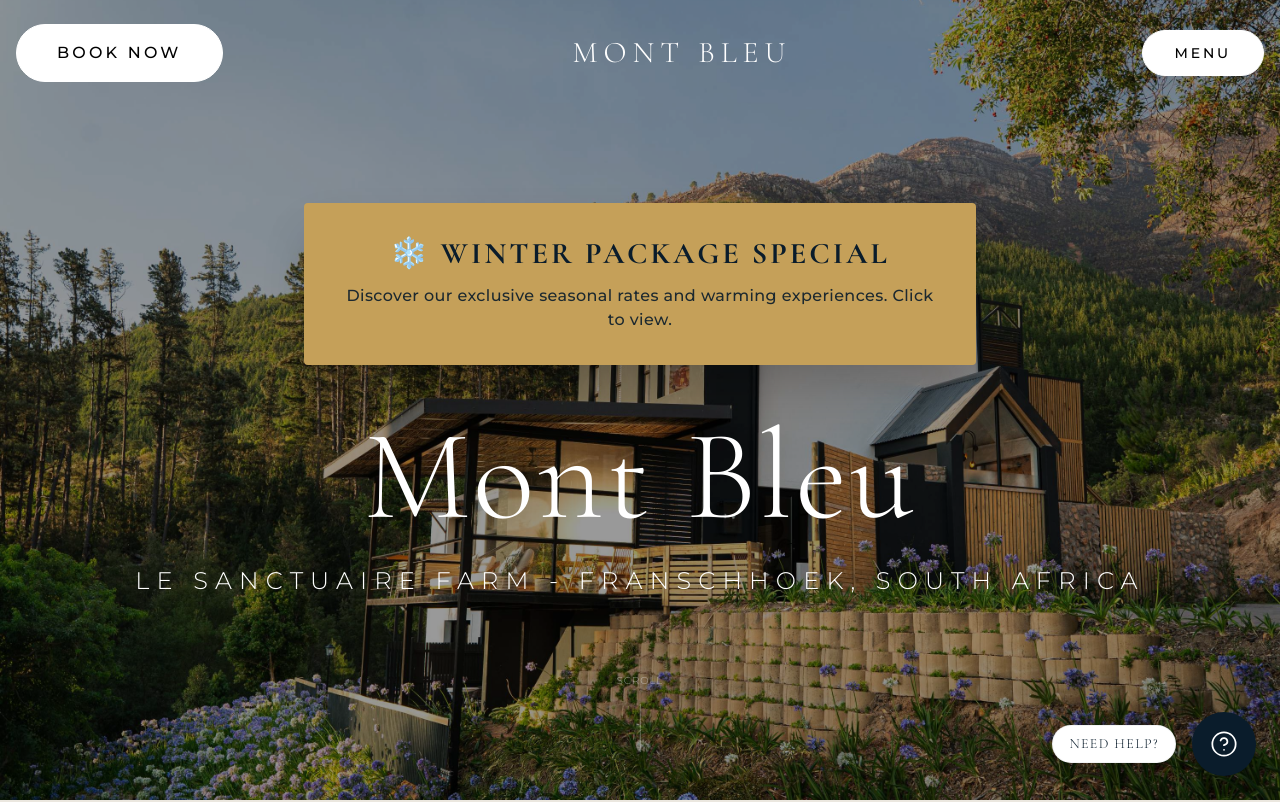
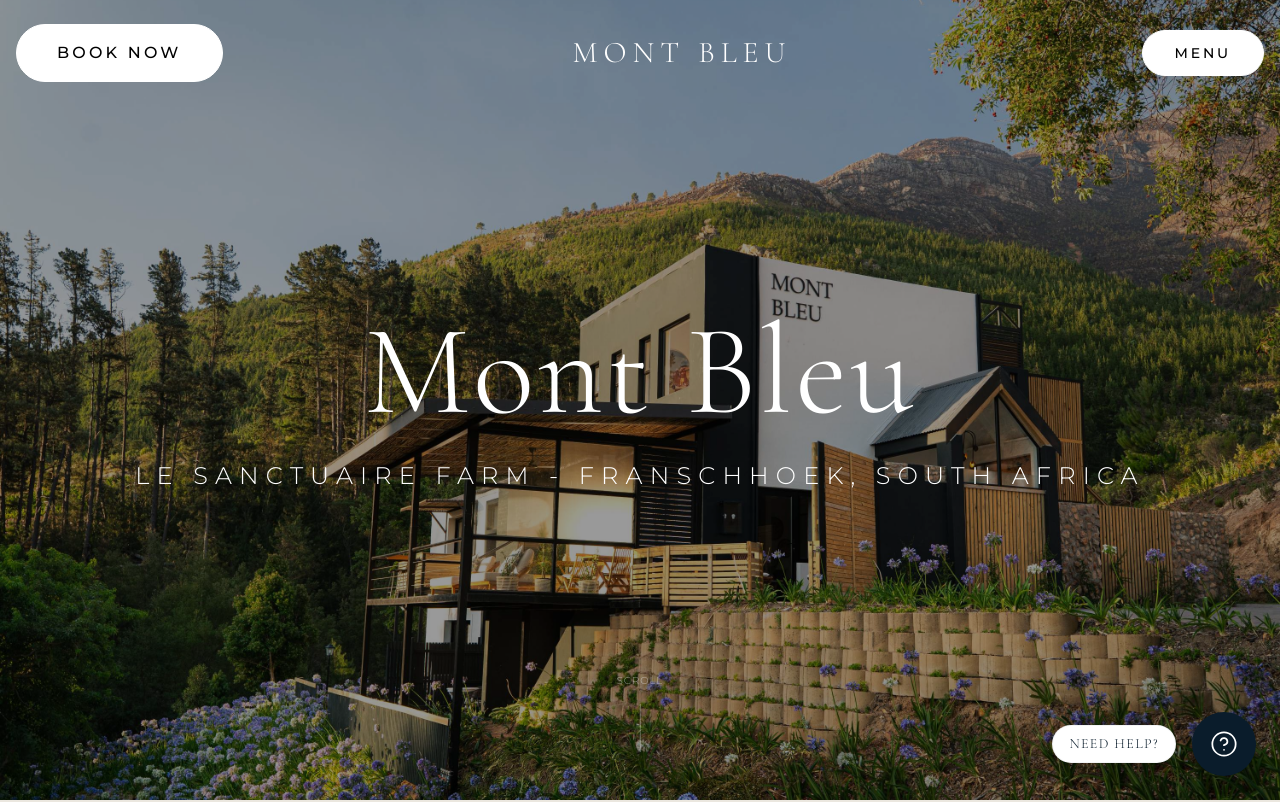
Before and after one commit to matthewblewett-hub/montbleu, a React (Vite) app: page / in a window 1280 px wide. Shown: the top 802 px of the page. Built offline with nearby package versions, Linux system fonts and the light colour scheme.

Commit message:
Remove winter package button from hero

```diff
--- a/src/pages/Home.tsx
+++ b/src/pages/Home.tsx
@@ -36,22 +36,7 @@
                     style={{ opacity: textOpacity }}
                     className="container mx-auto px-6 relative z-10 text-center text-white flex flex-col items-center"
                 >
-                    {/* Prominent Winter Package Block */}
-                    <motion.div
-                         initial={{ opacity: 0, y: -20 }}
-                         animate={{ opacity: 1, y: 0 }}
-                         transition={{ duration: 1, delay: 0.6, ease: "easeOut" }}
-                         className="w-full max-w-2xl mb-12"
-                    >
-                        <a href="/winter-package" className="block bg-sanctuary-gold text-sanctuary-blue p-6 md:p-8 rounded-sm shadow-2xl hover:bg-white transition-all duration-500 group border border-transparent hover:border-sanctuary-gold cursor-pointer">
-                            <span className="block text-xl md:text-3xl font-serif mb-3 uppercase tracking-widest font-bold group-hover:scale-105 transition-transform duration-500">
-                                ❄️ Winter Package Special
-                            </span>
-                            <span className="block text-sm md:text-base font-medium opacity-90 tracking-wide">
-                                Discover our exclusive seasonal rates and warming experiences. Click to view.
-                            </span>
-                        </a>
-                    </motion.div>
+
 
                     <motion.h1
                         initial={{ opacity: 0, y: 30 }}
```
